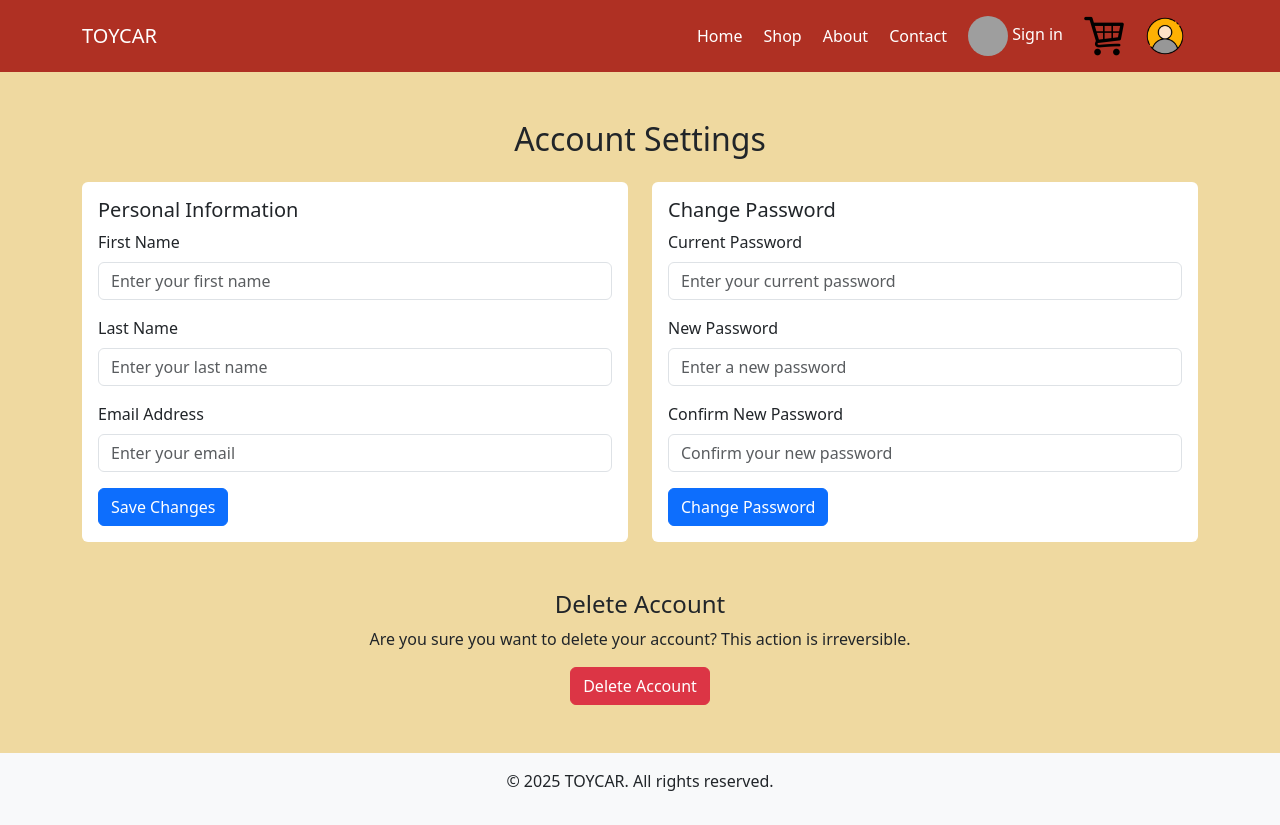
After one commit to ismluzj27/toycar, a Django app: page /settings/ in a window 1280 px wide. The commit adds this page. Run offline with Django 5.2, Linux system fonts and the light colour scheme; grey boxes are pictures that could not be loaded.

Commit message:
fix cart

```diff
--- a/toycar/static/css/style.css
+++ b/toycar/static/css/style.css
@@ -16,11 +16,14 @@ body { background-color: var(--tcyel); }
 .shop-btn { background-color: var(--tcred); color: white; padding: 15px 30px; font-size: 1.5rem; }
 .shop-btn:hover { background-color: var(--tcred-dark); color: white; }
 .buy-btn { background-color: var(--tcred); color: white; }
-        .buy-btn:hover { background-color: var(--tcyel-bright) }
+.buy-btn:hover { background-color: var(--tcyel-bright); }
 .card { border: none; }
-        .cart-icon {width: 30px; height: auto;}
-        .googleicon {width: 30px; height: auto;}
-
+.std-icon { width: 30px; height: 30px; }
+.navbar-nav { display: flex; align-items: center; }
+.nav-item.ms-auto { margin-left: auto; }
+.nav-item { margin-right: 5px; }
+.nav-item .std-icon { width: 40px; height: 40px; border-radius: 50%; }
+.nav-item .cart-icon { width: 40px; height: 40px}
 /*
  * What follows is the result of much research on cross-browser styling.
  * Credit left inline and big thanks to Nicolas Gallagher, Jonathan Neal,
--- /dev/null
+++ b/toycar/templates/settings.html
@@ -0,0 +1,121 @@
+<!DOCTYPE html>
+<html lang="en">
+<head>
+    {% load static %}
+    <meta charset="UTF-8">
+    <meta name="viewport" content="width=device-width, initial-scale=1">
+    <title>TOYCAR - Settings</title>
+    <link href="https://cdn.jsdelivr.net/npm/bootstrap@5.3.0/dist/css/bootstrap.min.css" rel="stylesheet">
+    <link href="{% static 'css/style.css' %}" rel="stylesheet">
+</head>
+<body>
+<!-- Navbar -->
+<nav class="navbar navbar-expand-lg">
+    <div class="container">
+        <a class="navbar-brand" href="#">TOYCAR</a>
+        <button class="navbar-toggler" type="button" data-bs-toggle="collapse" data-bs-target="#navbarNav">
+            <span class="navbar-toggler-icon"></span>
+        </button>
+        <div class="collapse navbar-collapse" id="navbarNav">
+            <ul class="navbar-nav ms-auto">
+                <li class="nav-item">
+                    <a class="nav-link" href="{% url 'index' %}">Home</a>
+                </li>
+                <li class="nav-item">
+                    <a class="nav-link" href="{% url 'shop' %}">Shop</a>
+                </li>
+                <li class="nav-item">
+                    <a class="nav-link" href="{% url 'about' %}">About</a>
+                </li>
+                <li class="nav-item">
+                    <a class="nav-link" href="#">Contact</a>
+                </li>
+                <li class="nav-item">
+                    <a href="{% url 'social:begin' 'google-oauth2' %}" class="google-btn nav-link">
+                        <img src="https://developers.google.com/identity/images/g-logo.png" alt="Google logo" class="std-icon">
+                        Sign in
+                    </a>
+                </li>
+                <li class="nav-item">
+                    <a class="nav-link" href="{% url 'checkout' %}">
+                        <img src="{% static 'carticon.png' %}" alt="Cart" class="cart-icon">
+                    </a>
+                </li>
+                <li class="nav-item ms-auto">
+                    <a class="nav-link" href="#">
+                        <img src="{% static 'pfp.png' %}" alt="Profile" class="std-icon">
+                    </a>
+                </li>
+            </ul>
+        </div>
+    </div>
+</nav>
+
+<!-- Settings Page Content -->
+<div class="container my-5">
+    <h2 class="text-center mb-4">Account Settings</h2>
+    <div class="row">
+        <!-- Personal Information Section -->
+        <div class="col-md-6">
+            <div class="card">
+                <div class="card-body">
+                    <h5 class="card-title">Personal Information</h5>
+                    <form>
+                        <div class="mb-3">
+                            <label for="firstName" class="form-label">First Name</label>
+                            <input type="text" class="form-control" id="firstName" placeholder="Enter your first name">
+                        </div>
+                        <div class="mb-3">
+                            <label for="lastName" class="form-label">Last Name</label>
+                            <input type="text" class="form-control" id="lastName" placeholder="Enter your last name">
+                        </div>
+                        <div class="mb-3">
+                            <label for="email" class="form-label">Email Address</label>
+                            <input type="email" class="form-control" id="email" placeholder="Enter your email">
+                        </div>
+                        <button type="submit" class="btn btn-primary">Save Changes</button>
+                    </form>
+                </div>
+            </div>
+        </div>
+        <!-- Password Change Section -->
+        <div class="col-md-6">
+            <div class="card">
+                <div class="card-body">
+                    <h5 class="card-title">Change Password</h5>
+                    <form>
+                        <div class="mb-3">
+                            <label for="currentPassword" class="form-label">Current Password</label>
+                            <input type="password" class="form-control" id="currentPassword" placeholder="Enter your current password">
+                        </div>
+                        <div class="mb-3">
+                            <label for="newPassword" class="form-label">New Password</label>
+                            <input type="password" class="form-control" id="newPassword" placeholder="Enter a new password">
+                        </div>
+                        <div class="mb-3">
+                            <label for="confirmPassword" class="form-label">Confirm New Password</label>
+                            <input type="password" class="form-control" id="confirmPassword" placeholder="Confirm your new password">
+                        </div>
+                        <button type="submit" class="btn btn-primary">Change Password</button>
+                    </form>
+                </div>
+            </div>
+        </div>
+    </div>
+
+    <!-- Delete Account Section -->
+    <div class="text-center my-5">
+        <h4>Delete Account</h4>
+        <p>Are you sure you want to delete your account? This action is irreversible.</p>
+        <button class="btn btn-danger">Delete Account</button>
+    </div>
+</div>
+
+<!-- Footer -->
+<footer class="text-center py-3 bg-light">
+    <p>&copy; 2025 TOYCAR. All rights reserved.</p>
+</footer>
+
+<script src="https://cdn.jsdelivr.net/npm/bootstrap@5.3.0/dist/js/bootstrap.bundle.min.js"></script>
+</body>
+</html>
--- a/toycar/urls.py
+++ b/toycar/urls.py
@@ -8,4 +8,5 @@ urlpatterns = [
     path('shop/', views.shop, name='shop'),
     path('item/<str:item_id>/', views.item, name='item'),
     path('checkout/', views.checkout, name='checkout'),
+    path('settings/', views.settings, name='settings'),
 ]
--- a/toycar/views.py
+++ b/toycar/views.py
@@ -19,6 +19,9 @@ def checkout(request):
 def shop(request):
     return render(request, "shop.html")
 
+def settings(request):
+    return render(request, "settings.html")
+
 def item(request, item_id):
     item_name = "placeholder" # TODO implement, probably with db?
     item_desc = "foo bar baz or whatever they say"
```
Also changed, not shown: toycar/templates/about.html (+29 -5 lines), toycar/templates/checkout.html (+29 -5 lines), toycar/templates/index.html (+28 -8 lines), toycar/templates/shop.html (+29 -5 lines), toycar/templates/shoptemplate.html (+34 -5 lines), toycar/static/carticon.png (added), toycar/static/pfp.png (added). Lines whose indentation alone changed are shown as unchanged.
